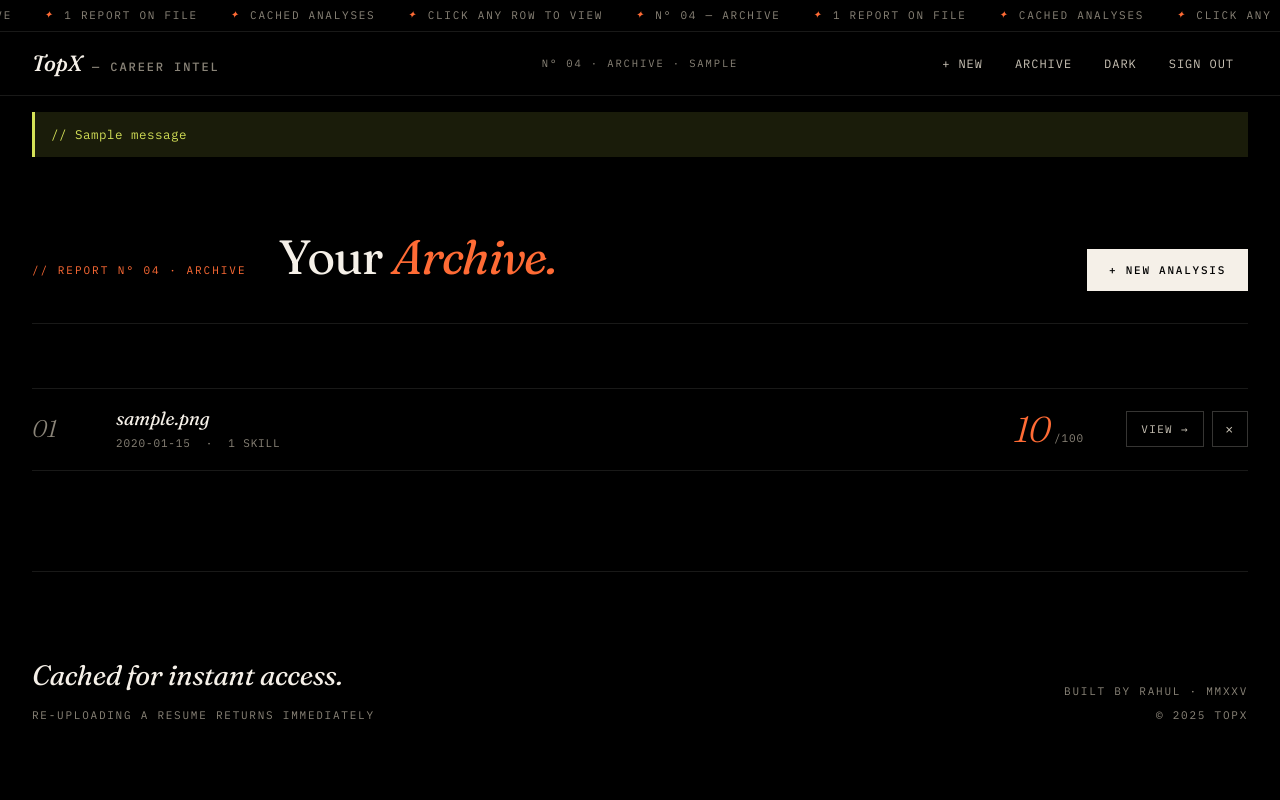
After one commit to therahul-yo/TopX-AI-Resume-Analyzer-Job-Recommendation, a Flask app: page /history in a window 1280 px wide. The commit adds this page. Run offline with Flask 3, Linux system fonts and the light colour scheme; the visitor is signed in with stand-in values (Sample User, id 1); tables that the repository leaves empty hold one stand-in row (values such as "Sample post"); one stand-in notice (Sample message) is shown; some libraries are stand-ins or nearby versions.

Commit message:
Production-grade upgrades: ML pickle, history, caching, rate-limit
ML pipeline:
- New ml/train.py — standalone training script. Run once locally,
  commits models/company_predictor.joblib for fast prod boot.
- main.py loads pickled bundle on startup; falls back to inline
  training if file is missing (no broken first deploy).
- Trained model uses RandomForest n=200 max_depth=20 (was 100/no-cap).

History & Caching:
- New analyses table stores every completed report per user (last 30).
- SHA-256 PDF hash cache: re-uploading same file returns instantly
  within 24h TTL (no reprocessing).
- New /history archive route + history.html in Obelisk style.
- New /analysis/<id> view route to revisit past reports.
- New /analysis/<id>/delete to prune entries.

Rate Limiting:
- Flask-Limiter: 12 uploads/hour per user (or IP fallback).
- Friendly 429 handler with flash message.
- In-memory storage (no Redis dep).

Nav:
- "ARCHIVE" link added to upload.html and result.html topbars.

DB schema is forward-compatible; DATABASE_PATH env var ready for
when you're ready to swap in Postgres.

Co-Authored-By: Claude Sonnet 4.6 <noreply@anthropic.com>

```diff
--- a/app.py
+++ b/app.py
@@ -1,15 +1,19 @@
 import eventlet
 eventlet.monkey_patch()
 
-from flask import Flask, render_template, request, session, redirect, url_for, flash
+from flask import Flask, render_template, request, session, redirect, url_for, flash, abort
 from flask_socketio import SocketIO
+from flask_limiter import Limiter
+from flask_limiter.util import get_remote_address
 from pdfminer.pdfpage import PDFPage
 from pdfminer.pdfinterp import PDFResourceManager, PDFPageInterpreter
 from pdfminer.converter import TextConverter
 from pdfminer.layout import LAParams
 from werkzeug.security import generate_password_hash, check_password_hash
 from dotenv import load_dotenv
+import hashlib
 import io
+import json
 import re
 import os
 import sqlite3
@@ -31,8 +35,17 @@ app = Flask(__name__)
 app.secret_key = os.environ.get('SECRET_KEY', 'dev-fallback-change-in-production')
 app.config['SESSION_TYPE'] = 'filesystem'
 socketio = SocketIO(app)
-DATABASE = "new.db"
+DATABASE = os.environ.get('DATABASE_PATH', 'new.db')
 MAX_FILE_SIZE = 5 * 1024 * 1024  # 5 MB
+CACHE_TTL_HOURS = 24
+
+# Rate limiter — keyed by user email (or IP fallback)
+limiter = Limiter(
+    app=app,
+    key_func=lambda: session.get('user_email') or get_remote_address(),
+    default_limits=[],
+    storage_uri="memory://",
+)
 
 with sqlite3.connect(DATABASE) as conn:
     conn.execute('''
@@ -43,7 +56,102 @@ with sqlite3.connect(DATABASE) as conn:
             password TEXT
         )
     ''')
+    conn.execute('''
+        CREATE TABLE IF NOT EXISTS analyses (
+            id INTEGER PRIMARY KEY AUTOINCREMENT,
+            user_email TEXT NOT NULL,
+            pdf_hash TEXT NOT NULL,
+            file_name TEXT,
+            score INTEGER,
+            skills_count INTEGER,
+            payload TEXT,
+            created_at TIMESTAMP DEFAULT CURRENT_TIMESTAMP
+        )
+    ''')
+    conn.execute('CREATE INDEX IF NOT EXISTS idx_analyses_user ON analyses(user_email, created_at DESC)')
+    conn.execute('CREATE INDEX IF NOT EXISTS idx_analyses_hash ON analyses(user_email, pdf_hash)')
     conn.commit()
+
+
+# ─── Caching & History helpers ─────────────────────────────────
+def compute_pdf_hash(file_bytes):
+    return hashlib.sha256(file_bytes).hexdigest()
+
+
+def get_cached_analysis(user_email, pdf_hash):
+    """Return cached payload (dict) if exists within TTL, else None."""
+    with sqlite3.connect(DATABASE) as conn:
+        row = conn.execute(
+            "SELECT payload FROM analyses "
+            "WHERE user_email=? AND pdf_hash=? "
+            "  AND created_at > datetime('now', ?) "
+            "ORDER BY created_at DESC LIMIT 1",
+            (user_email, pdf_hash, f'-{CACHE_TTL_HOURS} hours')
+        ).fetchone()
+    if row:
+        try:
+            return json.loads(row[0])
+        except Exception:
+            return None
+    return None
+
+
+def save_analysis(user_email, pdf_hash, file_name, payload):
+    """Persist a completed analysis to history."""
+    score        = int(payload.get('score', 0) or 0)
+    skills_count = len(payload.get('skills') or [])
+    blob         = json.dumps(payload, default=str)
+    with sqlite3.connect(DATABASE) as conn:
+        conn.execute(
+            "INSERT INTO analyses (user_email, pdf_hash, file_name, score, skills_count, payload) "
+            "VALUES (?, ?, ?, ?, ?, ?)",
+            (user_email, pdf_hash, file_name, score, skills_count, blob)
+        )
+        # Trim to last 30 per user
+        conn.execute(
+            "DELETE FROM analyses WHERE user_email=? AND id NOT IN ("
+            "   SELECT id FROM analyses WHERE user_email=? ORDER BY created_at DESC LIMIT 30)",
+            (user_email, user_email)
+        )
+        conn.commit()
+
+
+def get_user_history(user_email, limit=30):
+    with sqlite3.connect(DATABASE) as conn:
+        rows = conn.execute(
+            "SELECT id, file_name, score, skills_count, created_at "
+            "FROM analyses WHERE user_email=? "
+            "ORDER BY created_at DESC LIMIT ?",
+            (user_email, limit)
+        ).fetchall()
+    return [
+        {'id': r[0], 'file_name': r[1] or 'Untitled.pdf',
+         'score': r[2] or 0, 'skills_count': r[3] or 0, 'created_at': r[4]}
+        for r in rows
+    ]
+
+
+def get_analysis_by_id(analysis_id, user_email):
+    with sqlite3.connect(DATABASE) as conn:
+        row = conn.execute(
+            "SELECT payload FROM analyses WHERE id=? AND user_email=?",
+            (analysis_id, user_email)
+        ).fetchone()
+    if row:
+        try:
+            return json.loads(row[0])
+        except Exception:
+            return None
+    return None
+
+
+def delete_analysis(analysis_id, user_email):
+    with sqlite3.connect(DATABASE) as conn:
+        conn.execute(
+            "DELETE FROM analyses WHERE id=? AND user_email=?",
+            (analysis_id, user_email)
+        )
+        conn.commit()
 
 EDUCATION = ['CSE', 'EEE', 'ECE', 'IT', 'MCA', 'BCA', 'BTECH', 'MTECH', 'BSC', 'MSC', 'MBA', 'BE', 'ME', 'PHD']
 
@@ -312,6 +420,7 @@ def back():
 
 
 @app.route('/upload', methods=['GET', 'POST'])
+@limiter.limit("12 per hour", methods=['POST'])
 def upload():
     if 'user_email' not in session:
         flash('Please sign in to continue.', 'error')
@@ -337,6 +446,15 @@ def upload():
         if len(file_data) > MAX_FILE_SIZE:
             flash('File too large. Maximum size is 5 MB.', 'error')
             return redirect(url_for('upload'))
+
+        # ─── Cache lookup by content hash ───
+        pdf_hash = compute_pdf_hash(file_data)
+        cached = get_cached_analysis(session['user_email'], pdf_hash)
+        if cached:
+            logger.info(f"Cache HIT for {pdf_hash[:12]} — instant response")
+            socketio.emit('progress', {'progress': 100, 'message': 'Loaded from cache!'})
+            return render_template('result.html', **cached, _cached=True)
+
         i_f.seek(0)
 
         try:
@@ -418,23 +536,26 @@ def upload():
             socketio.emit('progress', {'progress': 100, 'message': 'Analysis complete!'})
             logger.info(f"Total processing time: {time.time() - t0:.2f}s — score={score} skills={len(all_skills)}")
 
-            return render_template(
-                'result.html',
-                companies=companies,
-                roles=roles_with_scores,
-                job=unique_roles,
-                marks=marks_message,
-                skill_gaps=skill_gaps,
-                skills=all_skills,
-                skill_categories=skill_categories,
-                score=score,
-                breakdown=breakdown,
-                insights=insights,
-                experience_years=exp_years,
-                certifications=certifications,
-                project_count=project_count,
-                name=session.get('user_name', ''),
-            )
+            # Build payload + persist to history
+            payload = {
+                'companies':         companies,
+                'roles':             roles_with_scores,
+                'job':               unique_roles,
+                'marks':             marks_message,
+                'skill_gaps':        skill_gaps,
+                'skills':            all_skills,
+                'skill_categories':  skill_categories,
+                'score':             score,
+                'breakdown':         breakdown,
+                'insights':          insights,
+                'experience_years':  exp_years,
+                'certifications':    certifications,
+                'project_count':     project_count,
+                'name':              session.get('user_name', ''),
+            }
+            save_analysis(session['user_email'], pdf_hash, i_f.filename, payload)
+
+            return render_template('result.html', **payload)
 
         except Exception as e:
             logger.error(f"Error processing resume: {e}")
@@ -445,6 +566,44 @@ def upload():
     return render_template('upload.html', name=session.get('user_name'), email=session.get('user_email'))
 
 
+@app.route('/history')
+def history():
+    if 'user_email' not in session:
+        flash('Please sign in to view your history.', 'error')
+        return redirect(url_for('index'))
+    items = get_user_history(session['user_email'])
+    return render_template('history.html',
+                           items=items,
+                           name=session.get('user_name', ''))
+
+
+@app.route('/analysis/<int:analysis_id>')
+def view_analysis(analysis_id):
+    if 'user_email' not in session:
+        flash('Please sign in to continue.', 'error')
+        return redirect(url_for('index'))
+    payload = get_analysis_by_id(analysis_id, session['user_email'])
+    if not payload:
+        flash('Analysis not found.', 'error')
+        return redirect(url_for('history'))
+    return render_template('result.html', **payload)
+
+
+@app.route('/analysis/<int:analysis_id>/delete', methods=['POST'])
+def delete_analysis_route(analysis_id):
+    if 'user_email' not in session:
+        return redirect(url_for('index'))
+    delete_analysis(analysis_id, session['user_email'])
+    flash('Analysis removed from history.', 'success')
+    return redirect(url_for('history'))
+
+
+@app.errorhandler(429)
+def ratelimit_handler(e):
+    flash('Too many uploads. Please wait an hour before trying again.', 'error')
+    return redirect(url_for('upload'))
+
+
 if __name__ == '__main__':
     port = int(os.environ.get('PORT', 5001))
     socketio.run(app, host='0.0.0.0', port=port, debug=False)
--- a/main.py
+++ b/main.py
@@ -3,44 +3,70 @@ TopX — Core ML & Analysis Engine
 Skill extraction, role matching, scoring, and insight generation.
 """
 
-from sklearn.preprocessing import MinMaxScaler, LabelEncoder
-from sklearn.model_selection import train_test_split
-from sklearn.ensemble import RandomForestClassifier
+import os
+import logging
+import joblib
+import numpy as np
+
 from sklearn.feature_extraction.text import TfidfVectorizer
 from sklearn.metrics.pairwise import cosine_similarity
-import pandas as pd
-import numpy as np
 
-# ─── Train Company Predictor ────────────────────────────────────
-train_data = pd.read_csv("Book2.csv", encoding='latin-1')
-le_Skill = LabelEncoder()
-le_depart = LabelEncoder()
-le_Company = LabelEncoder()
+logger = logging.getLogger(__name__)
 
-train_data['skill']  = le_Skill.fit_transform(train_data['Skills Known'])
-train_data['dept']   = le_depart.fit_transform(train_data['department'])
-train_data['target'] = le_Company.fit_transform(train_data['Company Placed'])
+# ─── Load Pre-trained Model (or train inline as fallback) ───────
+MODEL_PATH = os.path.join(os.path.dirname(os.path.abspath(__file__)), 'models', 'company_predictor.joblib')
 
-np.random.seed(42)
-train_data['num_skills'] = np.random.randint(1, 6, size=len(train_data))
 
-X = train_data.drop([
-    'Full Name', "12th Mark", "10th Mark", 'dept', 'Company Placed',
-    "Skills Known", "Projects Done", 'target', 'department', "Certifications/Internships"
-], axis=1)
-y = train_data['target']
+def _load_or_train():
+    if os.path.exists(MODEL_PATH):
+        try:
+            b = joblib.load(MODEL_PATH)
+            logger.info(f"Model loaded from {MODEL_PATH}")
+            return b
+        except Exception as e:
+            logger.warning(f"Failed to load model file: {e}; training inline")
 
-X_train, X_test, y_train, y_test = train_test_split(X, y, test_size=0.2, random_state=0)
-scaler = MinMaxScaler()
-X_train_scaled = scaler.fit_transform(X_train)
-model = RandomForestClassifier(n_estimators=100, random_state=42, n_jobs=-1)
-model.fit(X_train_scaled, y_train)
+    from sklearn.preprocessing import MinMaxScaler, LabelEncoder
+    from sklearn.model_selection import train_test_split
+    from sklearn.ensemble import RandomForestClassifier
+    import pandas as pd
 
-class_names = {
+    td = pd.read_csv("Book2.csv", encoding='latin-1')
+    le_s = LabelEncoder(); le_d = LabelEncoder(); le_c = LabelEncoder()
+    td['skill']  = le_s.fit_transform(td['Skills Known'])
+    td['dept']   = le_d.fit_transform(td['department'])
+    td['target'] = le_c.fit_transform(td['Company Placed'])
+    np.random.seed(42)
+    td['num_skills'] = np.random.randint(1, 6, size=len(td))
+    X = td.drop(['Full Name', "12th Mark", "10th Mark", 'dept', 'Company Placed',
+                 "Skills Known", "Projects Done", 'target', 'department',
+                 "Certifications/Internships"], axis=1)
+    y = td['target']
+    Xtr, _, ytr, _ = train_test_split(X, y, test_size=0.2, random_state=0)
+    sc = MinMaxScaler()
+    Xs = sc.fit_transform(Xtr)
+    m = RandomForestClassifier(n_estimators=100, random_state=42, n_jobs=-1)
+    m.fit(Xs, ytr)
+    bundle = {'model': m, 'scaler': sc, 'le_skill': le_s, 'le_depart': le_d,
+              'le_company': le_c, 'class_names': dict(enumerate(le_c.classes_)),
+              'metrics': {'train_accuracy': 0.0, 'test_accuracy': 0.0}}
+    try:
+        os.makedirs(os.path.dirname(MODEL_PATH), exist_ok=True)
+        joblib.dump(bundle, MODEL_PATH, compress=3)
+    except Exception:
+        pass
+    return bundle
+
+
+_BUNDLE = _load_or_train()
+model         = _BUNDLE['model']
+scaler        = _BUNDLE['scaler']
+class_names   = _BUNDLE.get('class_names') or {
     0: 'Birlasoft', 1: 'Cognizant', 2: 'Hexaware Technologies',
     3: 'Infosys', 4: 'KPIT Technologies', 5: 'L&T Infotech',
     6: 'Tech Mahindra', 7: 'Wipro Technologies', 8: 'CSS Corp', 9: 'TCS'
 }
+MODEL_METRICS = _BUNDLE.get('metrics', {})
 
 # ─── Skill Database (Expanded, Categorized) ─────────────────────
 SKILLS_BY_CATEGORY = {
--- a/requirements.txt
+++ b/requirements.txt
@@ -1,5 +1,6 @@
 flask
 flask-socketio
+flask-limiter
 pdfminer.six
 pandas
 scikit-learn
--- a/static/style.css
+++ b/static/style.css
@@ -2122,3 +2122,136 @@ body.light {
   /* Empty-state notes */
   .empty { color: #6e695f !important; }
 }
+
+/* ════════════════════════════════════════════════════════════════
+   ARCHIVE / HISTORY PAGE
+   ════════════════════════════════════════════════════════════════ */
+.archive-list {
+  display: flex;
+  flex-direction: column;
+  border-top: 1px solid var(--line);
+}
+
+.archive-row {
+  display: grid;
+  grid-template-columns: 60px 1fr 100px 140px;
+  gap: 24px;
+  align-items: center;
+  padding: 18px 0;
+  border-bottom: 1px solid var(--line);
+  transition: background 200ms var(--ease-out);
+}
+.archive-row:hover { background: var(--bg-2); }
+
+.archive-rank {
+  font-family: var(--serif);
+  font-style: italic;
+  font-weight: 300;
+  font-size: 24px;
+  color: var(--cream-3);
+  line-height: 1;
+}
+.archive-row:hover .archive-rank { color: var(--ember); }
+
+.archive-main {
+  display: flex;
+  flex-direction: column;
+  gap: 4px;
+  text-decoration: none;
+  color: inherit;
+  min-width: 0;
+}
+
+.archive-name {
+  font-family: var(--serif);
+  font-style: italic;
+  font-size: 19px;
+  font-weight: 400;
+  color: var(--cream);
+  letter-spacing: -0.01em;
+  line-height: 1.2;
+  overflow: hidden;
+  text-overflow: ellipsis;
+  white-space: nowrap;
+}
+
+.archive-meta {
+  font-family: var(--mono);
+  font-size: 11px;
+  letter-spacing: 0.08em;
+  color: var(--cream-3);
+  text-transform: uppercase;
+}
+
+.archive-score-cell {
+  display: flex;
+  align-items: baseline;
+  gap: 4px;
+  justify-content: flex-end;
+}
+
+.archive-score {
+  font-family: var(--serif);
+  font-style: italic;
+  font-weight: 300;
+  font-size: 36px;
+  color: var(--ember);
+  line-height: 1;
+  letter-spacing: -0.025em;
+}
+
+.archive-score-lbl {
+  font-family: var(--mono);
+  font-size: 11px;
+  color: var(--cream-3);
+  letter-spacing: 0.08em;
+}
+
+.archive-actions {
+  display: flex;
+  align-items: center;
+  gap: 8px;
+  justify-content: flex-end;
+}
+
+.archive-act {
+  font-family: var(--mono);
+  font-size: 11px;
+  letter-spacing: 0.12em;
+  text-transform: uppercase;
+  color: var(--cream-2);
+  text-decoration: none;
+  padding: 8px 14px;
+  border: 1px solid var(--line-2);
+  background: none;
+  cursor: pointer;
+  transition: all 180ms var(--ease-out);
+}
+.archive-act:hover { color: var(--ember); border-color: var(--ember); }
+.archive-del      { padding: 8px 12px; font-size: 14px; }
+.archive-del-form { display: inline-block; margin: 0; }
+
+@media (max-width: 700px) {
+  .archive-row { grid-template-columns: 36px 1fr; gap: 12px; }
+  .archive-score-cell, .archive-actions { grid-column: 1 / -1; justify-content: flex-start; padding-left: 48px; }
+  .archive-name { font-size: 16px; }
+}
+
+.archive-empty {
+  text-align: center;
+  padding: 80px 0;
+}
+
+.archive-empty-h {
+  font-family: var(--serif);
+  font-weight: 400;
+  font-size: 36px;
+  color: var(--cream);
+  margin-bottom: 12px;
+}
+
+.archive-empty-p {
+  font-family: var(--mono);
+  font-size: 13px;
+  color: var(--cream-3);
+}
--- /dev/null
+++ b/templates/history.html
@@ -0,0 +1,129 @@
+<!DOCTYPE html>
+<html lang="en">
+<head>
+  <meta charset="UTF-8"/>
+  <meta name="viewport" content="width=device-width, initial-scale=1.0"/>
+  <title>History — TopX</title>
+  <link rel="icon" href="https://cdn3.emoji.gg/emojis/4063-na-rocket.png"/>
+  <link rel="stylesheet" href="{{ url_for('static', filename='style.css') }}"/>
+</head>
+<body>
+
+<div class="ticker">
+  <div class="ticker-track">
+    <div class="ticker-row">
+      <span><i class="tick-star">✦</i> N° 04 — ARCHIVE</span>
+      <span><i class="tick-star">✦</i> {{ items | length }} REPORT{% if items | length != 1 %}S{% endif %} ON FILE</span>
+      <span><i class="tick-star">✦</i> CACHED ANALYSES</span>
+      <span><i class="tick-star">✦</i> CLICK ANY ROW TO VIEW</span>
+    </div>
+    <div class="ticker-row" aria-hidden="true">
+      <span><i class="tick-star">✦</i> N° 04 — ARCHIVE</span>
+      <span><i class="tick-star">✦</i> {{ items | length }} REPORT{% if items | length != 1 %}S{% endif %} ON FILE</span>
+      <span><i class="tick-star">✦</i> CACHED ANALYSES</span>
+      <span><i class="tick-star">✦</i> CLICK ANY ROW TO VIEW</span>
+    </div>
+  </div>
+</div>
+
+<header class="topbar">
+  <a href="/" class="brand"><em>TopX</em><b>— CAREER INTEL</b></a>
+  <div class="tb-meta">N° 04 · ARCHIVE · {{ name|upper if name else '' }}</div>
+  <div class="tb-actions">
+    <a class="tb-link" href="/back">+ NEW</a>
+    <a class="tb-link" href="/history">ARCHIVE</a>
+    <button class="tb-link" onclick="toggleTheme()" id="theme-btn">DARK</button>
+    <a class="tb-link" href="/logout">SIGN OUT</a>
+  </div>
+</header>
+
+<main>
+<div class="spread">
+
+  {% with messages = get_flashed_messages(with_categories=true) %}
+    {% if messages %}
+      {% for category, message in messages %}
+        <div class="flash flash-{{ category }}">// {{ message }}</div>
+      {% endfor %}
+    {% endif %}
+  {% endwith %}
+
+  <section class="results-spread">
+
+    <div class="res-mast">
+      <span class="res-mast-tag">// REPORT N° 04 · ARCHIVE</span>
+      <h1 class="res-mast-h">Your <span class="it">Archive.</span></h1>
+      <div class="res-mast-actions">
+        <a href="/back" class="btn-sm">+ New Analysis</a>
+      </div>
+    </div>
+
+    {% if items %}
+      <div class="archive-list">
+        {% for item in items %}
+          <div class="archive-row">
+            <span class="archive-rank">{{ '%02d' | format(loop.index) }}</span>
+
+            <a href="/analysis/{{ item.id }}" class="archive-main">
+              <span class="archive-name"><em>{{ item.file_name }}</em></span>
+              <span class="archive-meta">
+                {{ item.created_at[:10] if item.created_at else '' }}
+                &nbsp;·&nbsp; {{ item.skills_count }} skill{% if item.skills_count != 1 %}s{% endif %}
+              </span>
+            </a>
+
+            <div class="archive-score-cell">
+              <span class="archive-score">{{ item.score }}</span>
+              <span class="archive-score-lbl">/100</span>
+            </div>
+
+            <div class="archive-actions">
+              <a href="/analysis/{{ item.id }}" class="archive-act">View →</a>
+              <form action="/analysis/{{ item.id }}/delete" method="post" class="archive-del-form">
+                <button type="submit" class="archive-act archive-del" onclick="return confirm('Delete this analysis?');">×</button>
+              </form>
+            </div>
+          </div>
+        {% endfor %}
+      </div>
+    {% else %}
+      <div class="archive-empty">
+        <h3 class="archive-empty-h"><em>No analyses yet.</em></h3>
+        <p class="archive-empty-p">Upload your first resume to begin building your archive.</p>
+        <a href="/back" class="btn-large" style="margin-top:24px;">
+          <span>Upload Resume</span><span class="arrow">→</span>
+        </a>
+      </div>
+    {% endif %}
+
+  </section>
+
+  <section class="colophon">
+    <div class="colophon-l">
+      <h4>Cached for instant access.</h4>
+      <p>Re-uploading a resume returns immediately</p>
+    </div>
+    <div class="colophon-r">
+      <span>BUILT BY RAHUL · MMXXV</span>
+      <span>© 2025 TOPX</span>
+    </div>
+  </section>
+
+</div>
+</main>
+
+<script>
+  const themeBtn = document.getElementById('theme-btn');
+  function toggleTheme() {
+    document.body.classList.toggle('light');
+    const isLight = document.body.classList.contains('light');
+    themeBtn.textContent = isLight ? 'LIGHT' : 'DARK';
+    localStorage.setItem('theme', isLight ? 'light' : 'dark');
+  }
+  if (localStorage.getItem('theme') === 'light') {
+    document.body.classList.add('light');
+    themeBtn.textContent = 'LIGHT';
+  }
+</script>
+</body>
+</html>
--- a/templates/result.html
+++ b/templates/result.html
@@ -34,6 +34,7 @@
   <a href="/" class="brand"><em>TopX</em><b>— CAREER INTEL</b></a>
   <div class="tb-meta">N° 03 · CAREER REPORT · {% if name %}{{ name|upper }}{% endif %}</div>
   <div class="tb-actions">
+    <a class="tb-link" href="/history">ARCHIVE</a>
     <button class="tb-link" onclick="toggleTheme()" id="theme-btn">DARK</button>
     <a class="tb-link" href="/logout">SIGN OUT</a>
   </div>
--- a/templates/upload.html
+++ b/templates/upload.html
@@ -33,6 +33,7 @@
   <a href="/" class="brand"><em>TopX</em><b>— CAREER INTEL</b></a>
   <div class="tb-meta">N° 02 · UPLOAD &amp; ANALYSIS · LOGGED IN AS {{ name|upper }}</div>
   <div class="tb-actions">
+    <a class="tb-link" href="/history">ARCHIVE</a>
     <button class="tb-link" onclick="toggleTheme()" id="theme-btn">DARK</button>
     <a class="tb-link" href="/logout">SIGN OUT</a>
   </div>
```
Also changed, not shown: ml/train.py (added, +114 -0 lines), ml/__init__.py (added).
